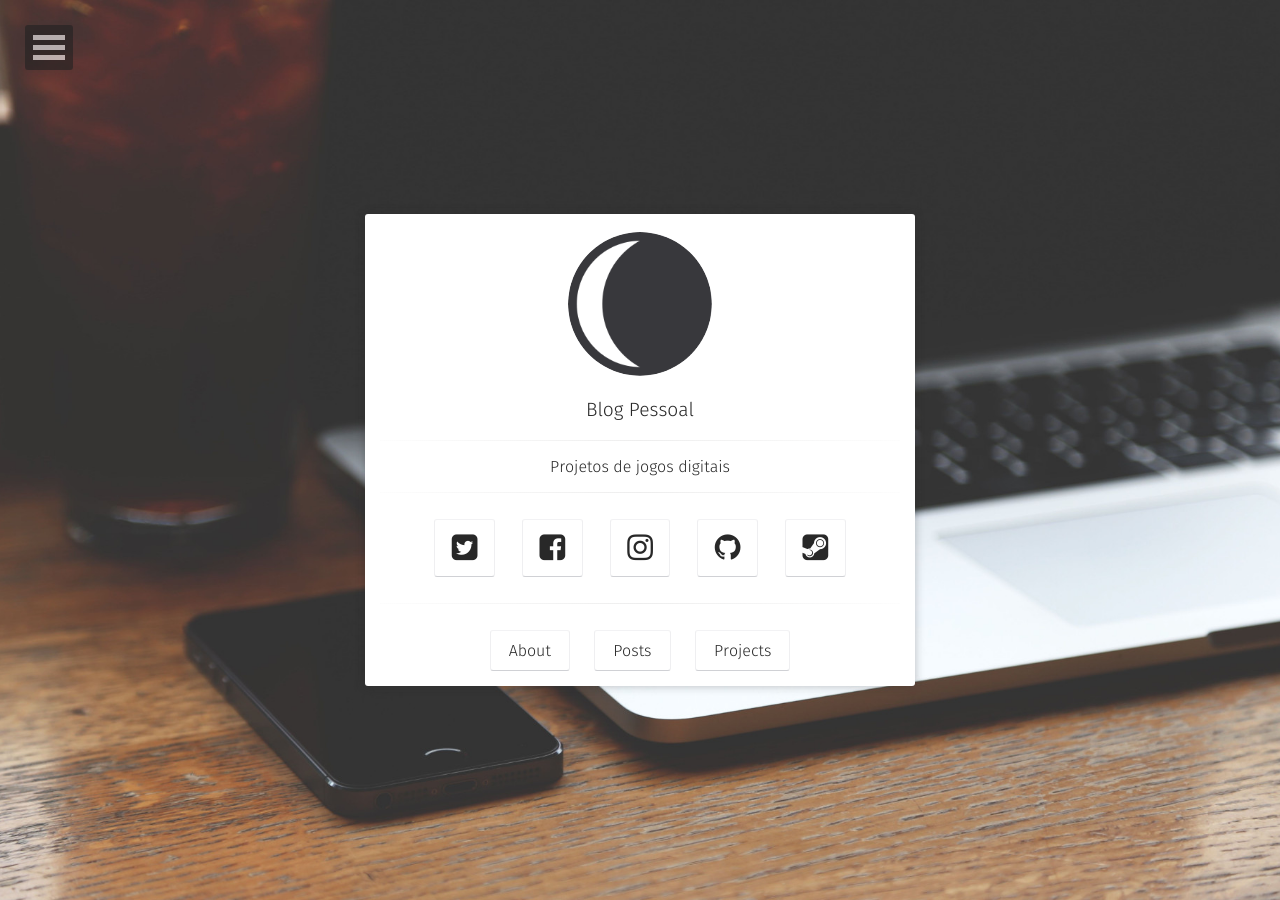
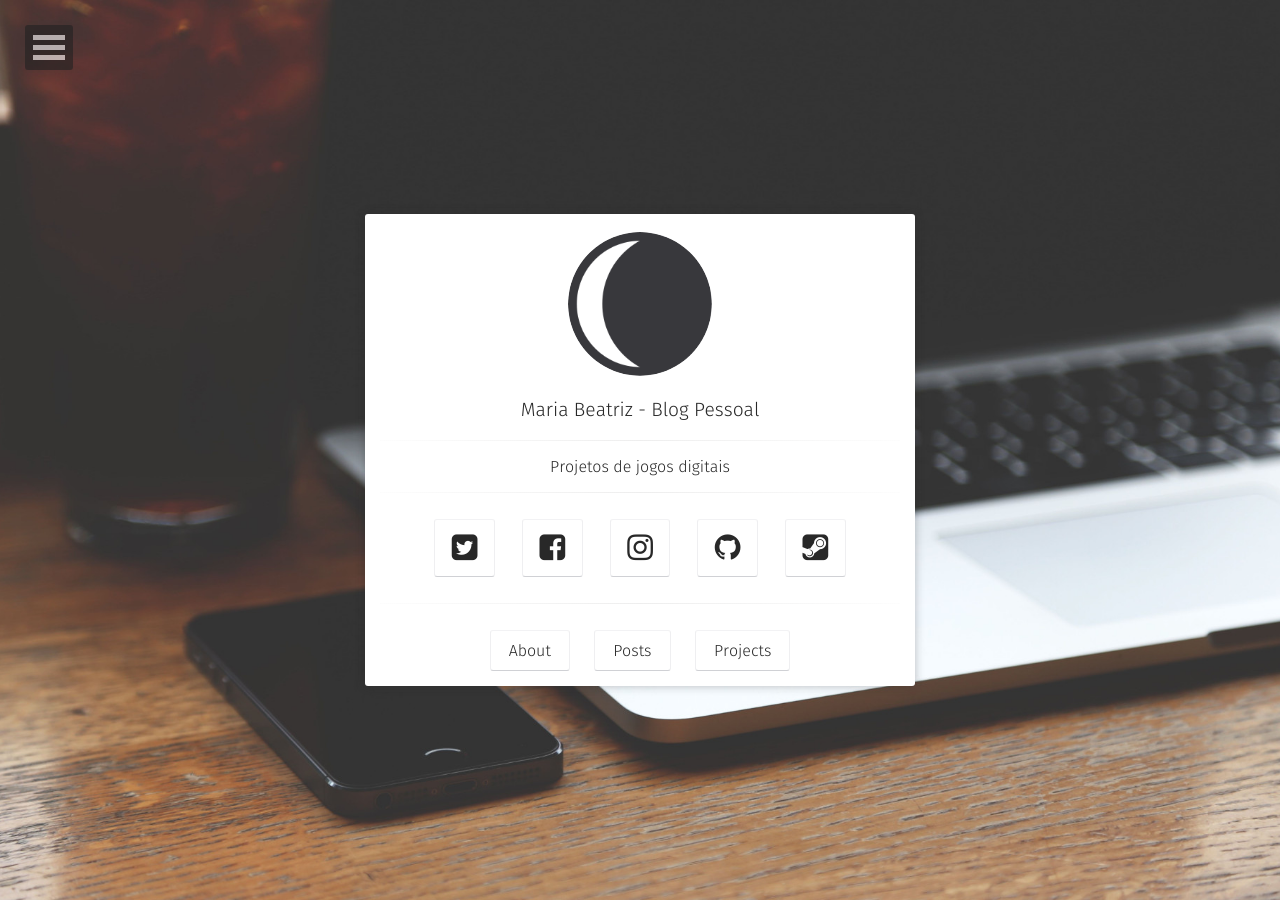
Before and after one commit to mabemoraes/mabemoraes-github.io, a Jekyll site: the page built from index.html, in a window 1280 px wide. Built offline with Jekyll 4.4.1, drawn with Linux system fonts in a browser that asks for light colours; some web fonts are replaced.

Commit message:
Update _config.yml

```diff
--- a/_config.yml
+++ b/_config.yml
@@ -1,5 +1,5 @@
 # Site
-title:              Blog Pessoal
+title:              Maria Beatriz - Blog Pessoal
 bio:                'Projetos de jogos digitais'
 description:        "Moon is a minimal, one column jekyll theme for your blog."
 reading_time:       true
```
